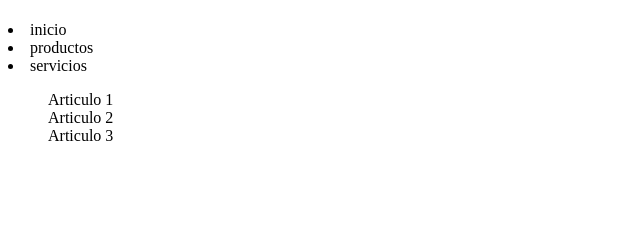
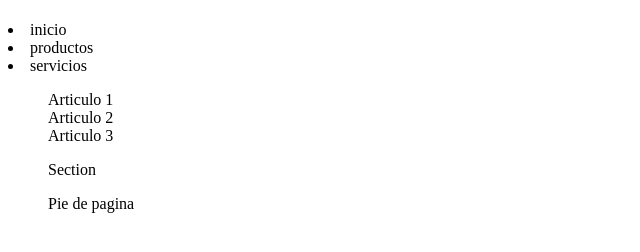
Before and after one commit to gabriel23d/clase-04, a plain HTML site: page index.html in a window 1280 px wide. Shown: the whole page, without its empty margins (0-640 px from the left). Drawn offline with Linux system fonts and the light colour scheme.

Commit message:
segundo commit

```diff
--- a/index.html
+++ b/index.html
@@ -23,5 +23,9 @@
             <article>Articulo 2</article>
             <article>Articulo 3</article>
         </main>
+        <section><p>Section</p></section>
+    </div>
+  </div>
+  <footer><p>Pie de pagina</p></footer>
 </body>
 </html>
```
